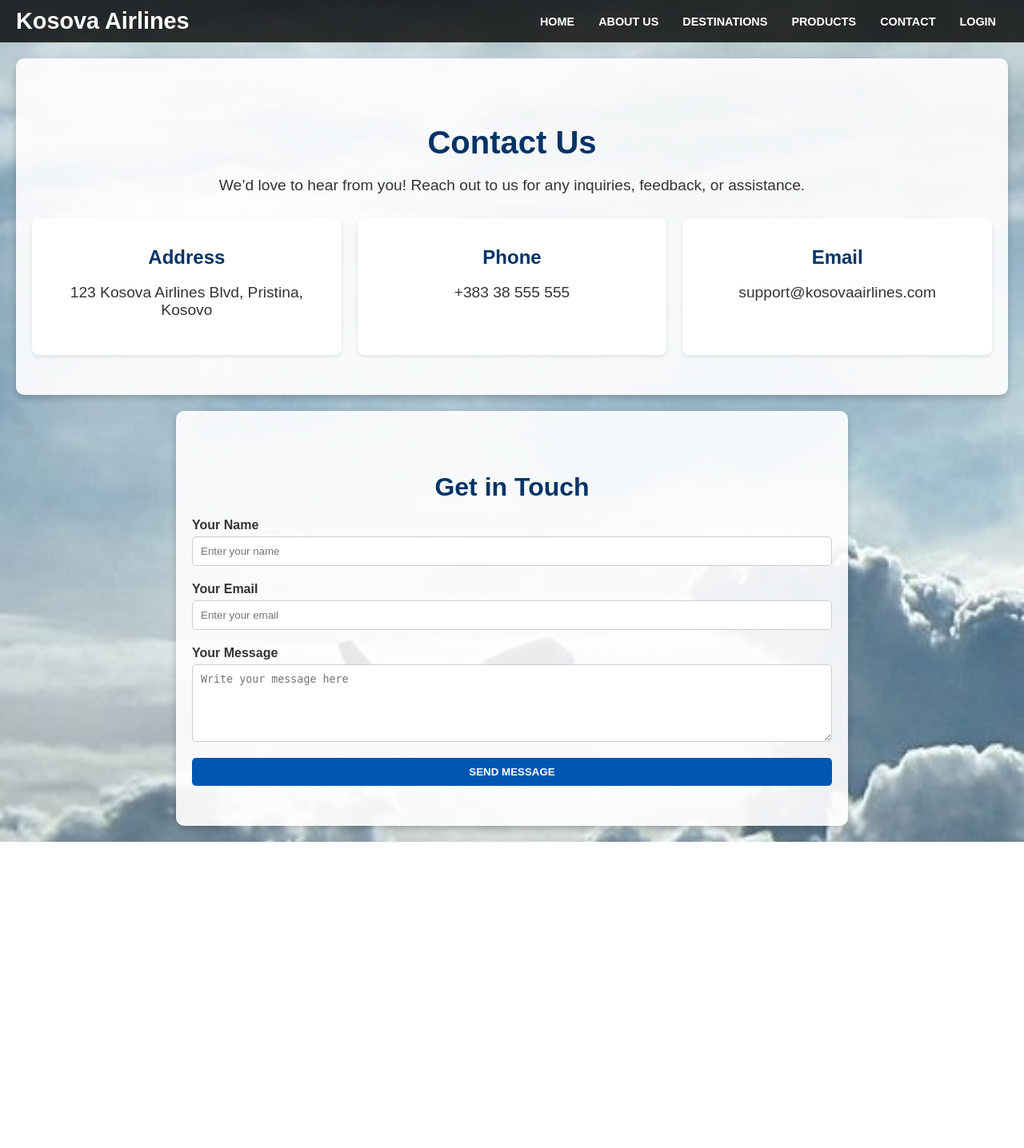
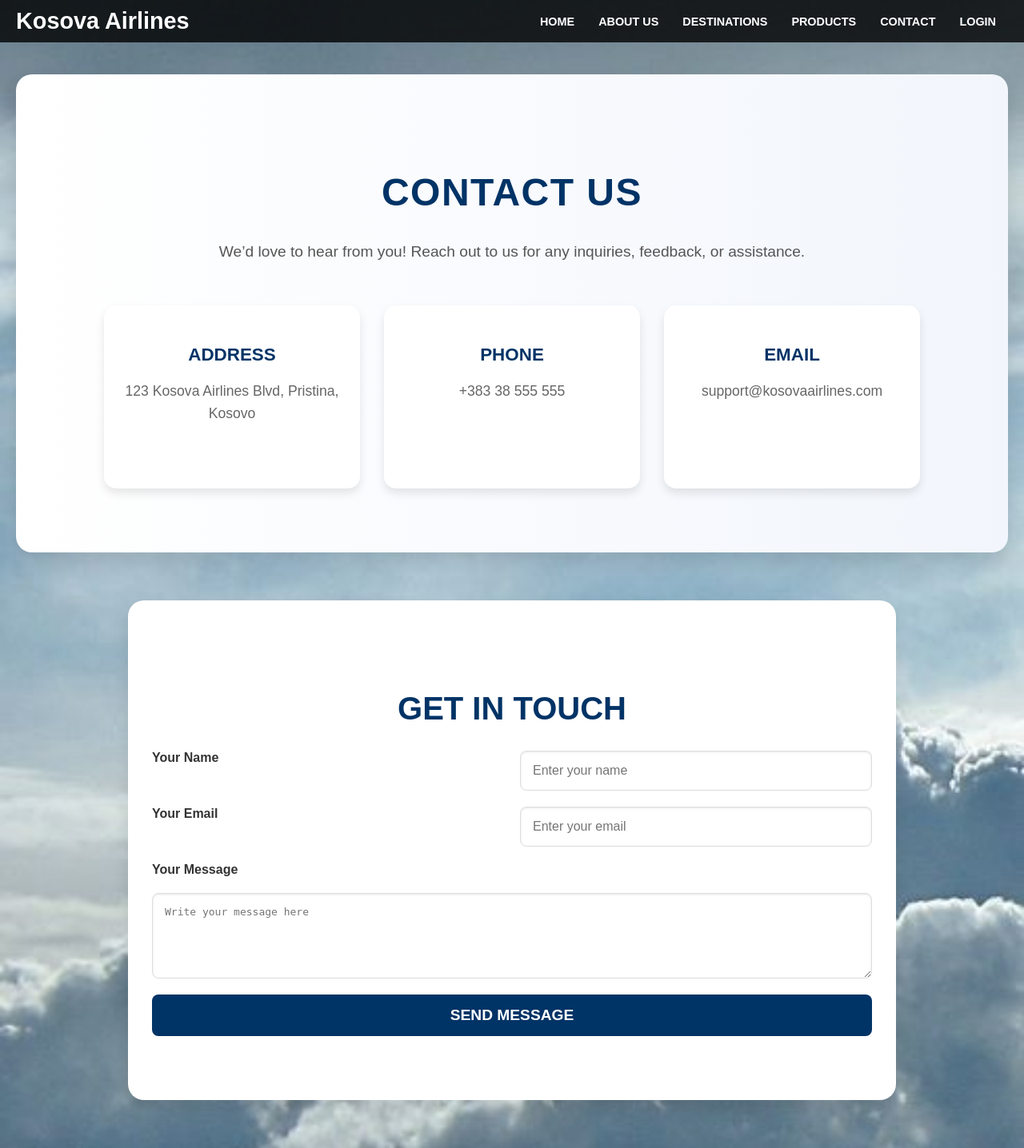
Before and after one commit to jonlipa/KosovoAirlines1, a PHP site: page /contact.php in a window 1280 px wide. Shown: the whole page at 80% size. Before the commit the page ends 1053 px from the top, so only its background shows below. Run offline with PHP 8.4, Linux system fonts and the light colour scheme.

Commit message:
ndryshime ne contact edhe destinations css

```diff
--- a/css/contact.css
+++ b/css/contact.css
@@ -9,7 +9,7 @@ body {
 
 /* Header styling */
 header {
-    background-color: rgba(0, 0, 0, 0.8);
+    background-color: rgba(0, 0, 0, 0.8); /* Dark translucent background for the header */
     color: white;
     padding: 10px 20px;
     display: flex;
@@ -52,120 +52,160 @@ nav ul li a:hover {
 /* Contact Info Section */
 .contact-info {
     text-align: center;
-    padding: 50px 20px;
-    background: rgba(255, 255, 255, 0.9);
-    margin: 20px auto;
+    padding: 80px 20px;
+    background: linear-gradient(to right, #ffffff, #f2f6fc); /* Gradient horizontal */
+    margin: 40px auto;
     max-width: 1200px;
-    border-radius: 10px;
-    box-shadow: 0 4px 8px rgba(0, 0, 0, 0.2);
+    border-radius: 20px;
+    box-shadow: 0 10px 20px rgba(0, 0, 0, 0.1);
 }
 
 .contact-info h1 {
-    font-size: 2.5em;
+    font-size: 3em;
     color: #003366;
-    margin-bottom: 20px;
+    margin-bottom: 30px;
+    font-weight: bold;
+    text-transform: uppercase;
+    letter-spacing: 1.5px;
 }
 
 .contact-info p {
     font-size: 1.2em;
-    margin-bottom: 30px;
+    color: #555;
+    margin-bottom: 50px;
+    line-height: 1.8;
 }
 
+/* Card layout for contact details */
 .info-grid {
-    display: grid;
-    grid-template-columns: repeat(auto-fit, minmax(250px, 1fr));
-    gap: 20px;
+    display: flex;
+    flex-wrap: wrap;
+    justify-content: center;
+    gap: 30px;
 }
 
 .info-item {
-    background: white;
-    padding: 15px;
-    border-radius: 8px;
-    box-shadow: 0 2px 5px rgba(0, 0, 0, 0.1);
+    background: #ffffff;
+    padding: 30px 20px;
+    border-radius: 15px;
+    box-shadow: 0 6px 12px rgba(0, 0, 0, 0.1);
     text-align: center;
+    width: 280px; /* Fixed width for consistency */
+    transition: transform 0.3s ease, box-shadow 0.3s ease;
+    position: relative;
+    overflow: hidden;
+}
+
+.info-item:hover {
+    transform: translateY(-10px);
+    box-shadow: 0 12px 24px rgba(0, 0, 0, 0.2);
+    background: linear-gradient(to bottom, #f4f9ff, #ffffff);
 }
 
 .info-item h2 {
     color: #003366;
-    margin-bottom: 10px;
+    margin-bottom: 15px;
+    font-size: 1.4em;
+    font-weight: bold;
+    text-transform: uppercase;
+}
+
+.info-item p {
+    font-size: 1.1em;
+    color: #666;
+    line-height: 1.6;
 }
 
 /* Contact Form Section */
 .contact-form {
-    padding: 50px 20px;
-    background: rgba(255, 255, 255, 0.9);
-    margin: 20px auto;
-    max-width: 800px;
-    border-radius: 10px;
-    box-shadow: 0 4px 8px rgba(0, 0, 0, 0.2);
+    padding: 80px 30px;
+    background: #ffffff;
+    margin: 60px auto;
+    max-width: 900px;
+    border-radius: 20px;
+    box-shadow: 0 10px 20px rgba(0, 0, 0, 0.1);
 }
 
 .contact-form h2 {
-    font-size: 2em;
+    font-size: 2.5em;
     color: #003366;
-    margin-bottom: 20px;
+    margin-bottom: 30px;
     text-align: center;
+    font-weight: bold;
+    text-transform: uppercase;
 }
 
 .contact-form form {
+    display: grid;
+    grid-template-columns: 1fr 1fr;
+    gap: 20px;
+}
+
+.contact-form form div {
     display: flex;
     flex-direction: column;
+    gap: 10px;
 }
 
 .contact-form label {
     font-weight: bold;
-    margin-bottom: 5px;
+    font-size: 1em;
+    color: #333;
 }
 
 .contact-form input,
 .contact-form textarea {
-    margin-bottom: 20px;
-    padding: 10px;
-    border: 1px solid #ccc;
-    border-radius: 5px;
+    padding: 15px;
+    font-size: 1em;
+    border: 1px solid #ddd;
+    border-radius: 8px;
+    box-shadow: inset 0 1px 3px rgba(0, 0, 0, 0.1);
+    transition: border-color 0.3s ease, box-shadow 0.3s ease;
+}
+
+.contact-form input:focus,
+.contact-form textarea:focus {
+    border-color: #003366;
+    outline: none;
+    box-shadow: 0 0 8px rgba(0, 51, 102, 0.2);
+}
+
+.contact-form textarea {
+    grid-column: span 2;
 }
 
 .contact-form .submit-btn {
-    background-color: #0056b3;
+    grid-column: span 2;
+    background-color: #003366;
     color: white;
-    padding: 10px 20px;
+    padding: 15px 20px;
     border: none;
-    border-radius: 5px;
+    border-radius: 8px;
     cursor: pointer;
+    font-size: 1.2em;
+    font-weight: bold;
     text-transform: uppercase;
-    font-weight: bold;
-    transition: background-color 0.3s ease;
+    transition: background-color 0.3s ease, transform 0.3s ease;
 }
 
 .contact-form .submit-btn:hover {
-    background-color: #004494;
-}
-
-/* Footer styling */
-footer {
-    background-color: rgba(0, 0, 0, 0.8);
-    color: white;
-    text-align: center;
-    padding: 15px 0;
-    margin-top: 30px;
+    background-color: #002244;
+    transform: translateY(-5px);
 }
 
 /* Responsive styling */
 @media (max-width: 768px) {
-    header {
+    .info-grid {
         flex-direction: column;
+        gap: 20px;
     }
 
-    nav ul {
-        flex-direction: column;
-        align-items: center;
+    .contact-form form {
+        grid-template-columns: 1fr;
     }
 
-    nav ul li {
-        margin: 10px 0;
-    }
-
-    .info-grid {
-        grid-template-columns: 1fr;
+    .contact-form textarea,
+    .contact-form .submit-btn {
+        grid-column: span 1;
     }
 }
```
Also changed, not shown: css/destinations.css (+21 -10 lines).
